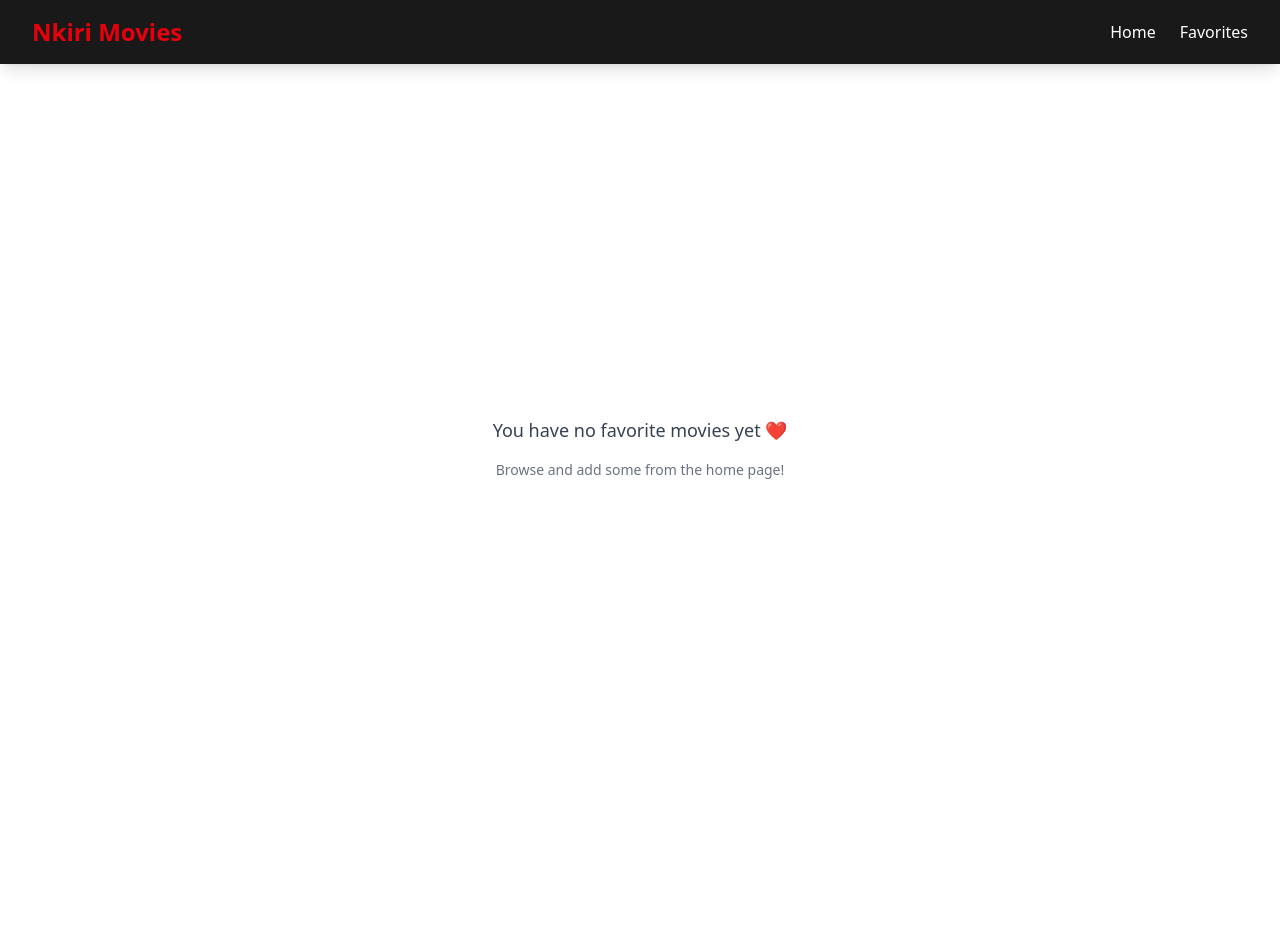
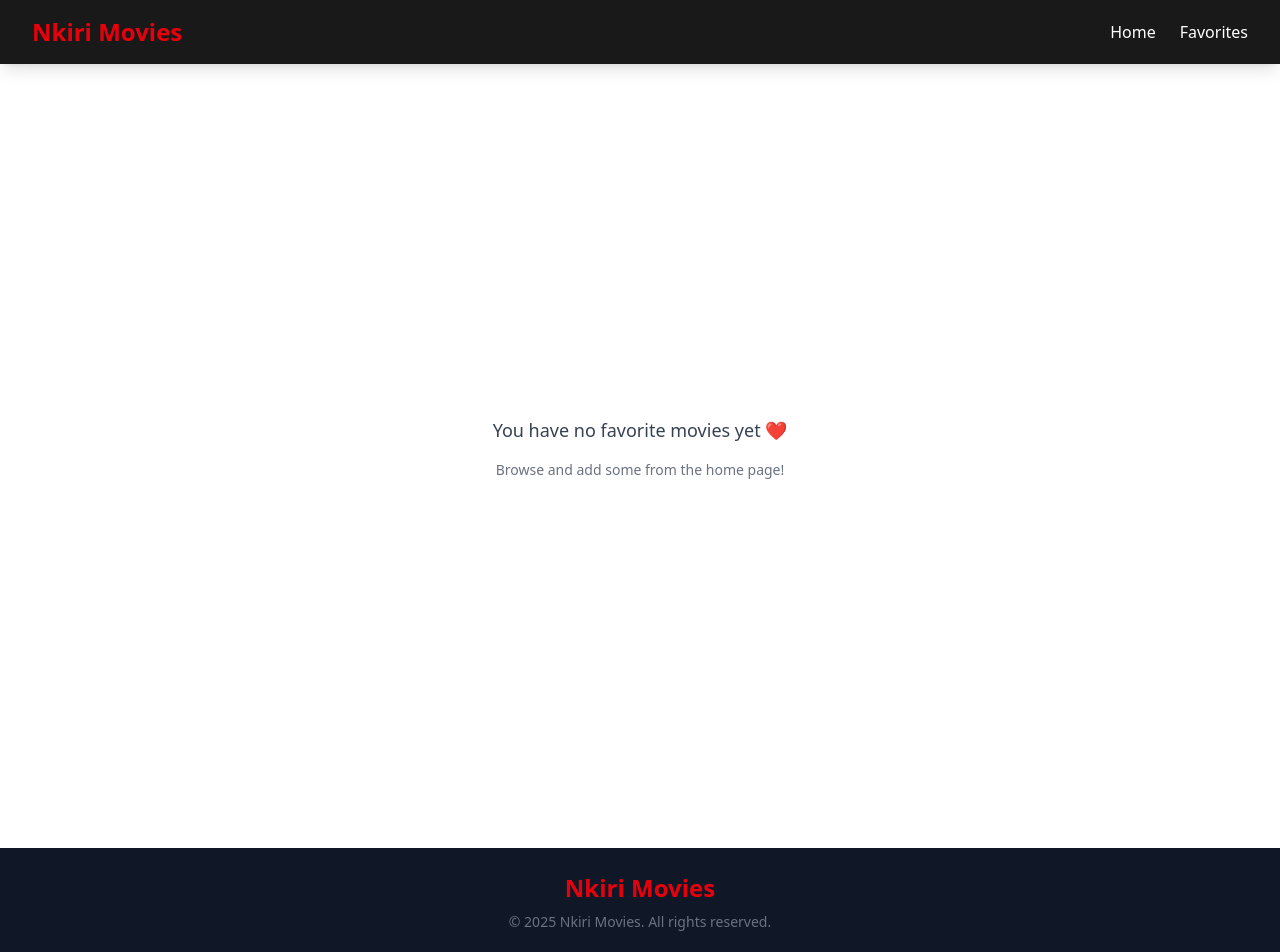
Before and after one commit to Isingizwe12/React-Movie-Explorer, a React (Vite) app: page /favorites in a window 1280 px wide. Shown: the top 952 px of the page. Before the commit the page ends 800 px from the top, so only its background shows below. Built offline with nearby package versions, Linux system fonts and the light colour scheme.

Commit message:
added a footer

```diff
--- a/src/App.jsx
+++ b/src/App.jsx
@@ -3,6 +3,7 @@ import Navbar from "./components/navbar";
 import Home from "./pages/home";
 import MovieDetails from './components/movieDetail';
 import Favorites from './pages/favorites';
+import Footer from "./components/footer";
 
 function App() {
   return (
@@ -13,6 +14,7 @@ function App() {
         <Route path="/movie/:id" element={<MovieDetails />} />
         <Route path="/favorites" element={<Favorites />} />
       </Routes>
+      <Footer/>
     </Router>
   );
 }
--- /dev/null
+++ b/src/components/footer.jsx
@@ -0,0 +1,17 @@
+// src/components/Footer.jsx
+import React from "react";
+
+function Footer() {
+  return (
+    <footer className="bg-gray-900 text-gray-200 py-6 mt-12">
+      <div className="max-w-6xl mx-auto px-4 text-center">
+        <h2 className="text-2xl font-bold text-red-600">Nkiri Movies</h2>
+        <p className="mt-2 text-sm text-gray-500">
+          &copy; {new Date().getFullYear()} Nkiri Movies. All rights reserved.
+        </p>
+      </div>
+    </footer>
+  );
+}
+
+export default Footer;
```
